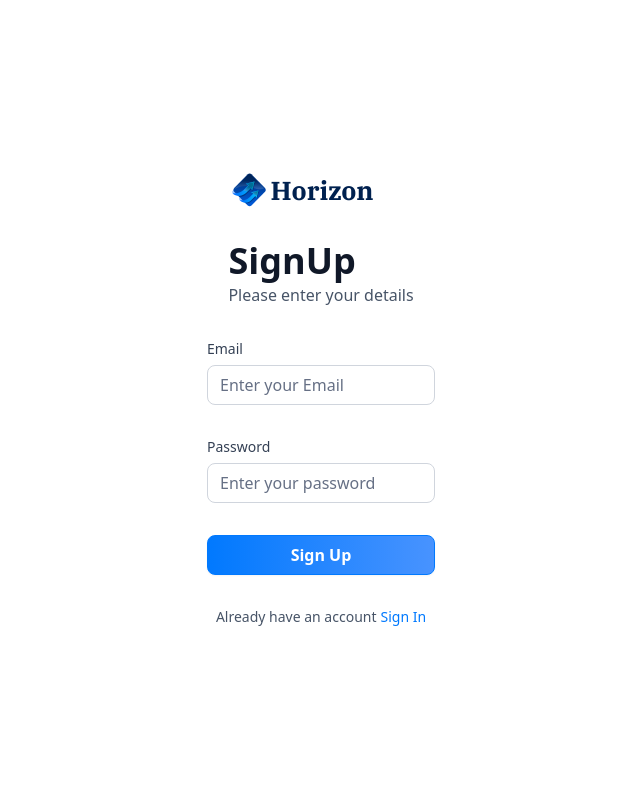
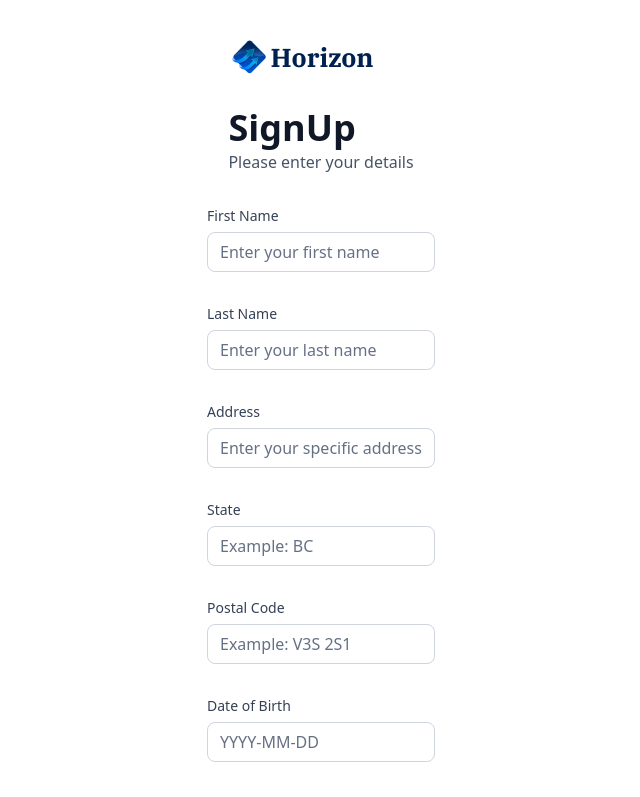
Before and after one commit to Hashirkamilbaig/Habibi-s-Bank, a Next.js app: page /sign-up in a window 1280 px wide. Shown: the top 797 px of the page, without its empty margins (319-959 px from the left). Built offline with nearby package versions, Linux system fonts and the light colour scheme.

Commit message:
Made new fields for the sign up form updated how authFormSchema works in util, then updated the AuthForm.tsx and CustomInputs to adjust to the new authFormSchema by creating a new variable called formSchema and passing in the type of the page

```diff
--- a/components/AuthForm.tsx
+++ b/components/AuthForm.tsx
@@ -28,8 +28,10 @@
   const [user, setUser] = useState(null);
   const [isLoading, setIsLoading] = useState(false);
 
-  const form = useForm<z.infer<typeof authFormSchema>>({
-    resolver: zodResolver(authFormSchema),
+  const formSchema = authFormSchema(type);
+
+  const form = useForm<z.infer<typeof formSchema>>({
+    resolver: zodResolver(formSchema),
     defaultValues: {
       email: "",
       password: ''
@@ -37,7 +39,7 @@
   })
 
   // 2. Define a submit handler.
-  function onSubmit(values: z.infer<typeof authFormSchema>) {
+  function onSubmit(values: z.infer<typeof formSchema>) {
     // Do something with the form values.
     // ✅ This will be type-safe and validated.
     setIsLoading(true)
@@ -78,6 +80,53 @@
         <>
           <Form {...form}>
             <form onSubmit={form.handleSubmit(onSubmit)} className="space-y-8">
+
+              {type === 'sign-up' && (
+                <>
+                  <CustomInput
+                  control={form.control}
+                  name='firstName'
+                  label="First Name"
+                  placeholder="Enter your first name"
+                  />
+                  <CustomInput
+                  control={form.control}
+                  name='lastName'
+                  label="Last Name"
+                  placeholder="Enter your last name"
+                  />
+                  <CustomInput
+                  control={form.control}
+                  name='address1'
+                  label="Address"
+                  placeholder="Enter your specific address"
+                  />
+                  <CustomInput
+                  control={form.control}
+                  name='state'
+                  label="State"
+                  placeholder="Example: BC"
+                  />
+                  <CustomInput
+                  control={form.control}
+                  name='postalCode'
+                  label="Postal Code"
+                  placeholder="Example: V3S 2S1"
+                  />
+                  <CustomInput
+                  control={form.control}
+                  name='dateOfBirth'
+                  label="Date of Birth"
+                  placeholder="YYYY-MM-DD"
+                  />
+                  <CustomInput
+                  control={form.control}
+                  name='ssn'
+                  label="SSN"
+                  placeholder="Example: 1234"
+                  />
+                </>
+              )}
 
               <CustomInput
               control={form.control}
--- a/components/CustomInput.tsx
+++ b/components/CustomInput.tsx
@@ -6,9 +6,11 @@
 import { z } from 'zod'
 import { authFormSchema } from '@/lib/utils'
 
+const formSchema = authFormSchema('sign-up')
+
 interface CustomInput{
-  control: Control<z.infer<typeof authFormSchema>>
-  name: FieldPath<z.infer<typeof authFormSchema>>
+  control: Control<z.infer<typeof formSchema>>
+  name: FieldPath<z.infer<typeof formSchema>>
   label: string
   placeholder: string
 }
--- a/lib/utils.ts
+++ b/lib/utils.ts
@@ -195,7 +195,16 @@
   return date > twoDaysAgo ? "Processing" : "Success";
 };
 
-export const authFormSchema = z.object({
-  email: z.string().email(),
+export const authFormSchema = (type : string) => z.object({
+  //sign up fields
+  firstName: type === 'sign-in' ?z.string().optional() : z.string().min(3),
+  lastName: type === 'sign-in' ?z.string().optional() : z.string().min(3),
+  address1: type === 'sign-in' ?z.string().optional() : z.string().min(50),
+  state: type === 'sign-in' ?z.string().optional() : z.string().min(2).max(2),
+  postalCode: type === 'sign-in' ?z.string().optional() : z.string().min(3).max(6),
+  dateOfBirth: type === 'sign-in' ?z.string().optional() : z.string().min(3),
+  ssn: type === 'sign-in' ?z.string().optional() : z.string().min(3),
+  //used for both
+  email:  z.string().email(),
   password: z.string().min(8)
 })
```
